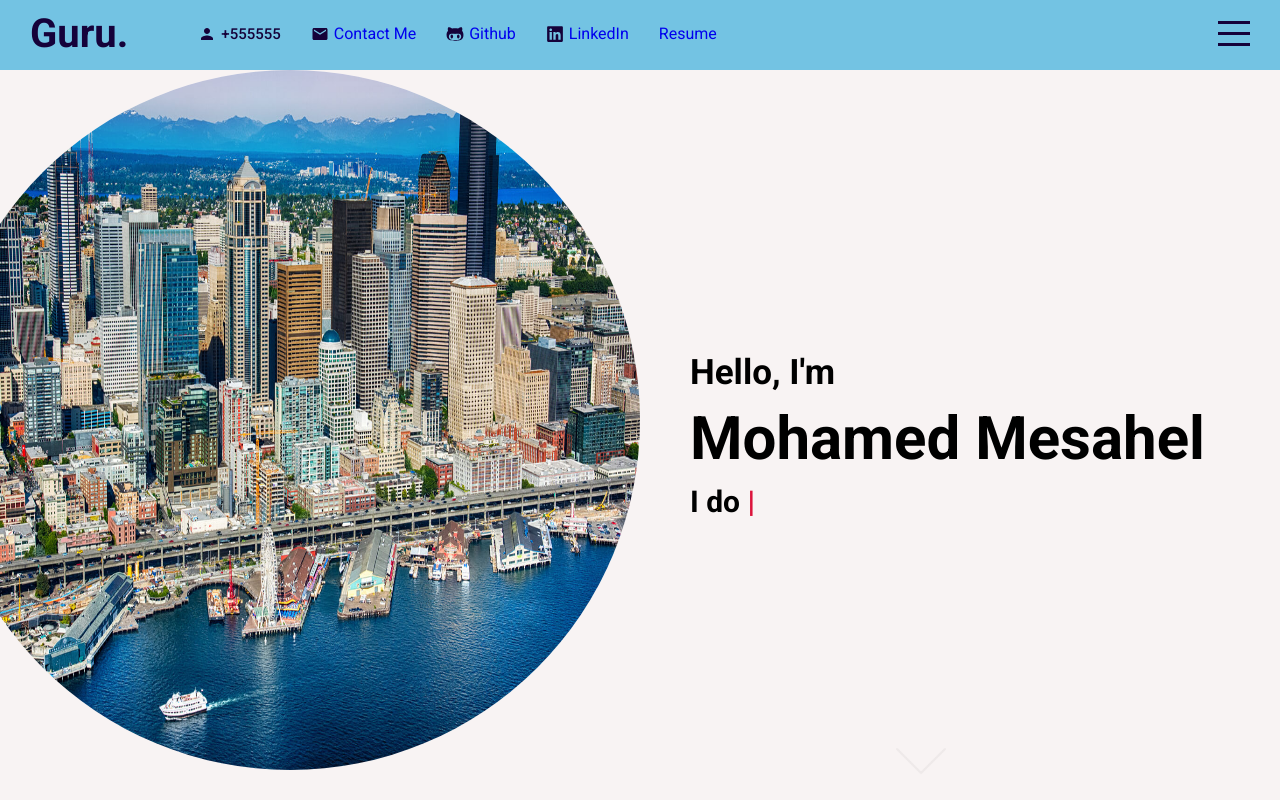
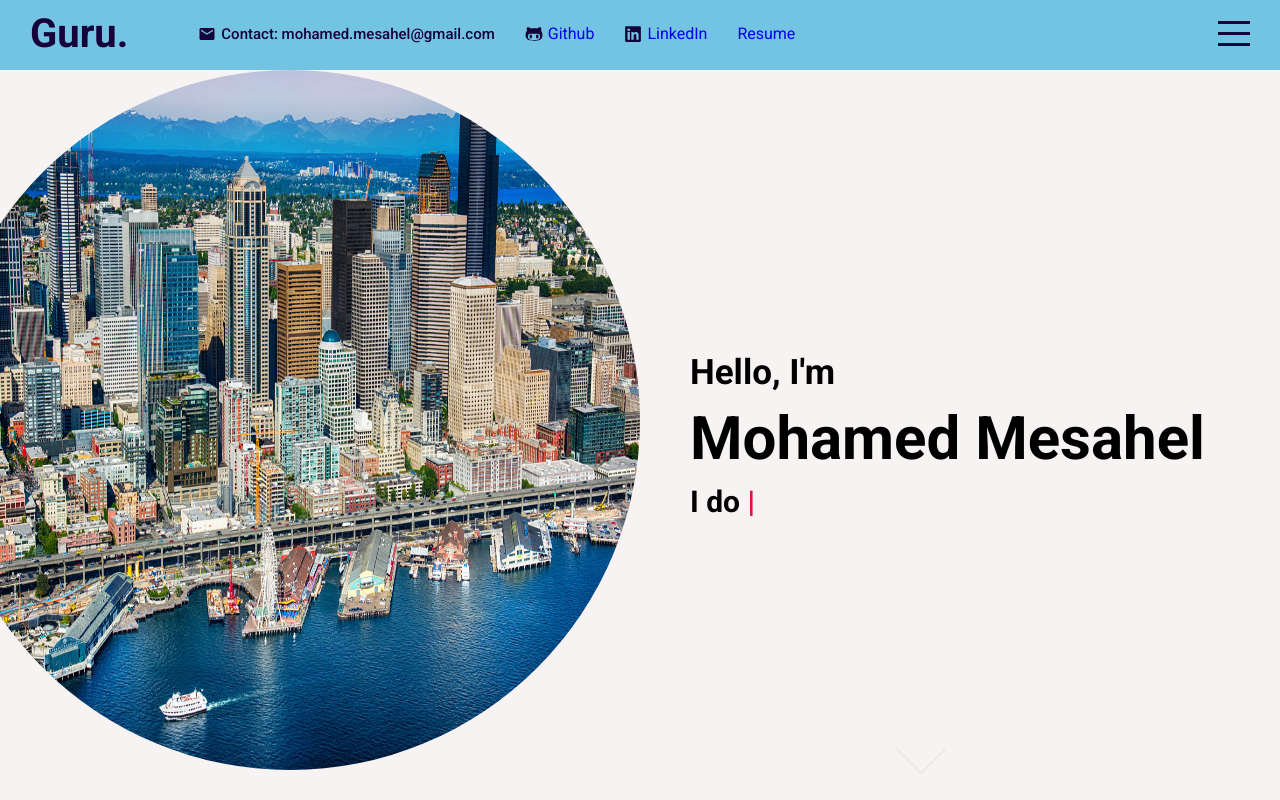
Before and after one commit to MohamedMesahel/React-Portfolio, a React (Create React App) app: page / in a window 1280 px wide. Built offline with nearby package versions, Linux system fonts and the light colour scheme.

Commit message:
cleaning up the topbar

```diff
--- a/src/components/topbar/Topbar.jsx
+++ b/src/components/topbar/Topbar.jsx
@@ -15,12 +15,8 @@ export default function Topbar({ menuOpen, setMenuOpen }) {
             Guru.
           </a>
           <div className="itemContainer">
-            <Person className="icon" />
-            <span>+555555</span>
-          </div>
-          <div className="itemContainer">
             <Mail className="icon" />
-            <a className="link" href="mailto:mohamed.mesahel86@gmail.com">Contact Me</a>
+            <span >Contact: mohamed.mesahel@gmail.com</span>
           </div>
         {/* Find an icon for github and linkdin */}
           <div className="itemContainer">
```
